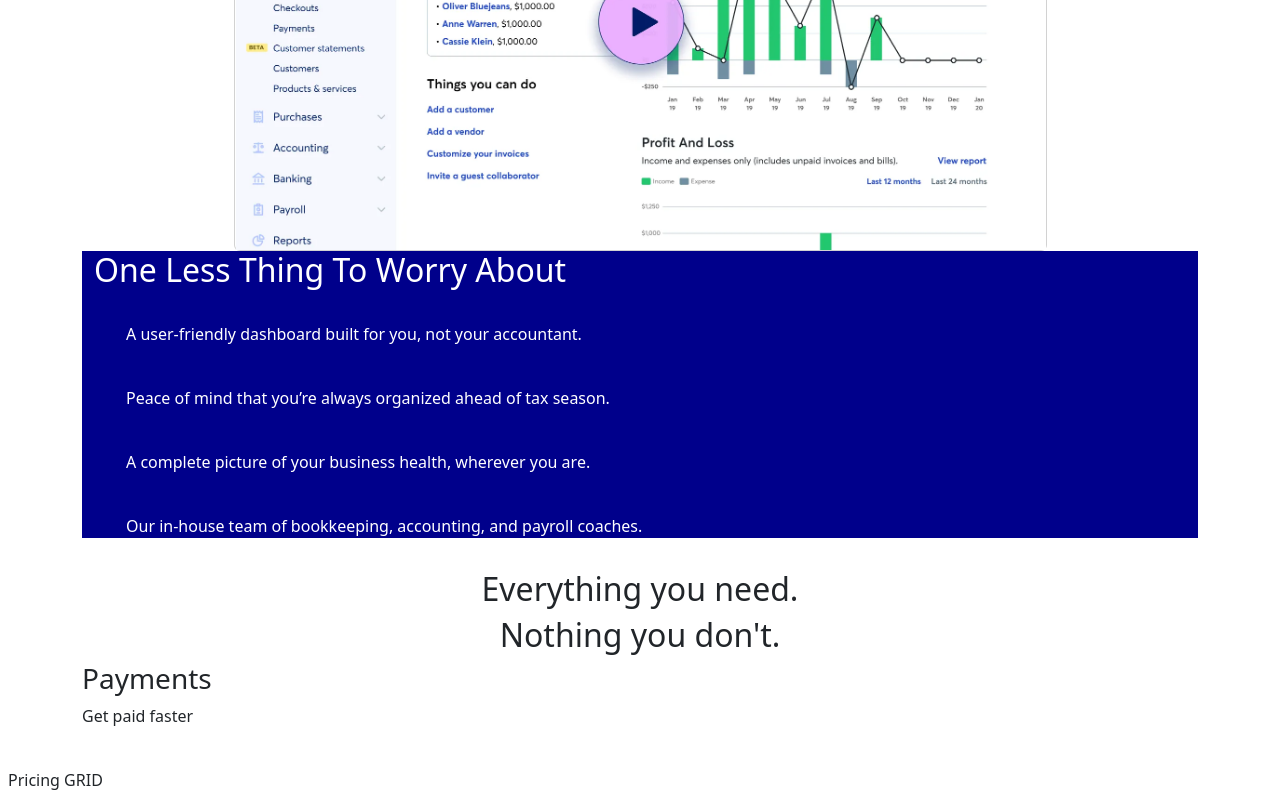
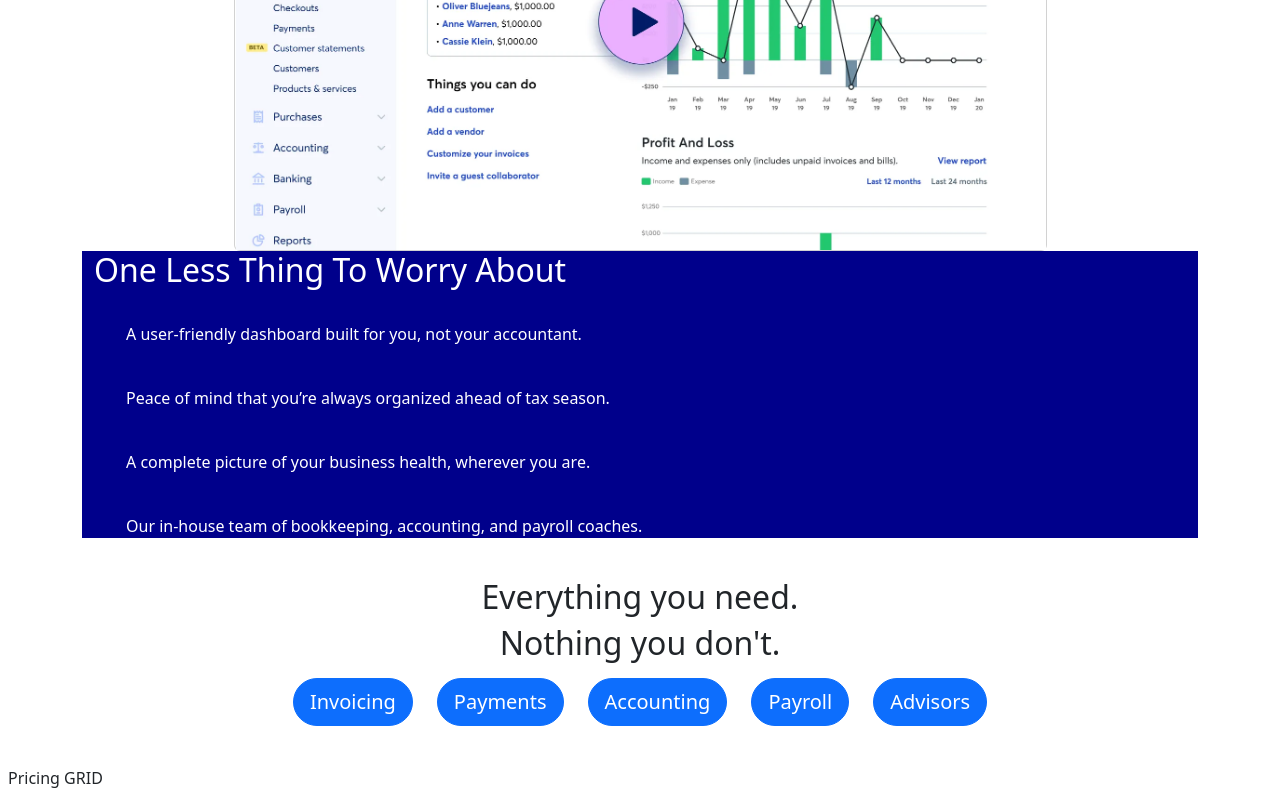
Before and after one commit to wthwang38/jc-wave-replicate, a React (Vite) app: page / in a window 1280 px wide. Shown: the part 1036-1836 px from the top of the page. Built offline with nearby package versions, Linux system fonts and the light colour scheme.

Commit message:
fixed up features to show buttons instead of carousel

```diff
--- a/src/App.jsx
+++ b/src/App.jsx
@@ -16,7 +16,7 @@ function App() {
         <div className='p-2'><h1>Manage Your Money like a Boss</h1></div>
         <div className='p-2'><HeroPage /></div>
         <div className='container-md'><CustomerVid /></div>
-        <Container><Features /></Container>
+        <div className='mx-auto p-2'><Features /></div>
         <div className='p-2'><Pricing /></div >
       </Stack>
     </>
--- a/src/Features.jsx
+++ b/src/Features.jsx
@@ -1,6 +1,9 @@
 import React from "react";
 import Container from 'react-bootstrap/Container';
-import Carousel from 'react-bootstrap/Carousel';
+import Button from 'react-bootstrap/Button';
+import Navbar from 'react-bootstrap/Navbar';
+import Col from 'react-bootstrap/Col';
+import Row from 'react-bootstrap/Row';
 const Features = ()=>{
 /*
 contains features of the site
@@ -17,20 +20,17 @@ brings to the specific feature
                     Nothing you don't.
                 </h2>
             </Container>
-            <Carousel >
-                <Carousel.Item>
-                    <h3>Invoicing</h3>
-                    <p>Stop chasing clients for money</p>
-                </Carousel.Item>
-                <Carousel.Item>
-                    <h3>Payments</h3>
-                    <p>Get paid faster</p>
-                </Carousel.Item>
-                <Carousel.Item>
-                    <h3>Accounting</h3>
-                    <p>Track your income & expenses, painlessly</p>
-                </Carousel.Item>
-            </Carousel>
+            <Navbar justify>
+                <Container>
+                    <Row>
+                        <Col><Button size='lg' style={{ borderRadius: '2rem' }}>Invoicing</Button></Col>
+                        <Col><Button size='lg' style={{ borderRadius: '2rem' }}>Payments</Button></Col>
+                        <Col><Button size='lg' style={{ borderRadius: '2rem' }}>Accounting</Button></Col>
+                        <Col><Button size='lg' style={{ borderRadius: '2rem' }}>Payroll</Button></Col>
+                        <Col><Button size='lg' style={{ borderRadius: '2rem' }}>Advisors</Button></Col>
+                    </Row>
+                </Container>
+            </Navbar>
         </>
     )
 }
```
